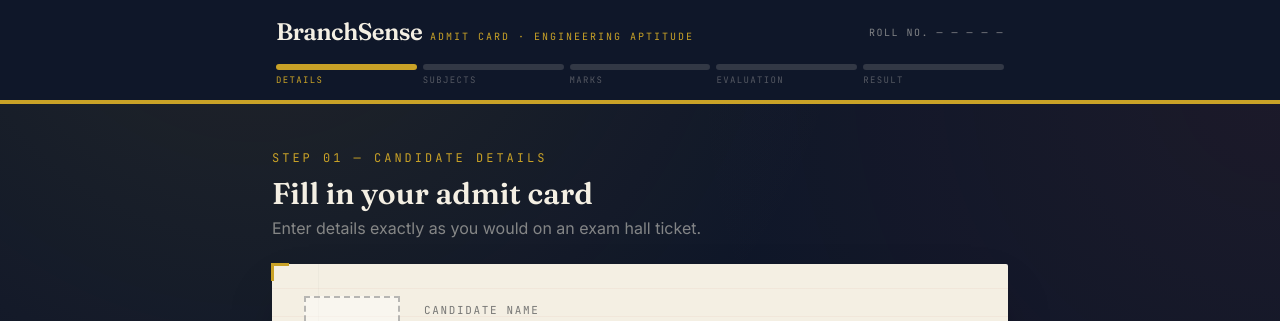
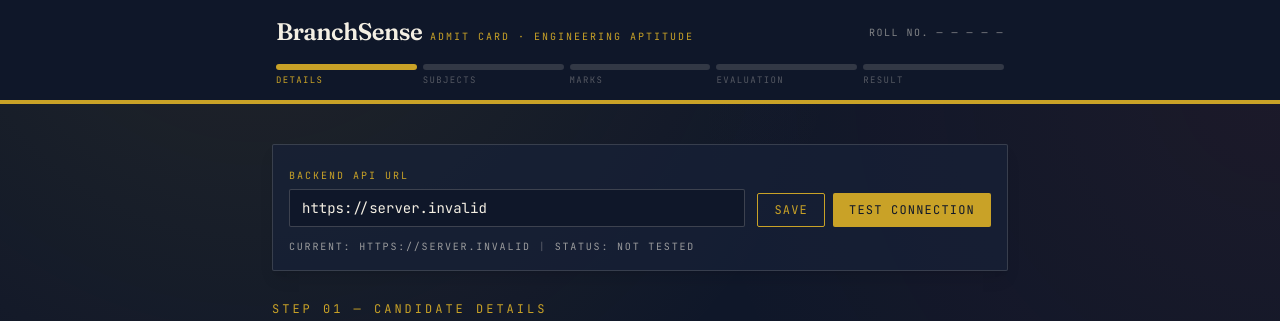
Before and after one commit to jayanth1-fedfw/BranchSense, a React (Vite) app in the folder frontend/: page / in a window 1280 px wide. Shown: the top 321 px of the page. Built offline with nearby package versions, Linux system fonts and the light colour scheme; no server answers; the HTML template or start-up script is replaced by a standard one.

Commit message:
Add runtime API settings and connection test to frontend

```diff
--- a/frontend/package.json
+++ b/frontend/package.json
@@ -1,6 +1,7 @@
 {
   "name": "branchsense-frontend",
   "version": "1.0.0",
+  "type": "module",
   "private": true,
   "scripts": {
     "dev": "vite",
--- a/frontend/src/App.jsx
+++ b/frontend/src/App.jsx
@@ -1,4 +1,4 @@
-import { useState } from 'react';
+import { useEffect, useState } from 'react';
 import Onboarding from './screens/Onboarding';
 import SubjectSelection from './screens/SubjectSelection';
 import TopicMarksInput from './screens/TopicMarksInput';
@@ -21,8 +21,39 @@
   const [selectedSubjects, setSelectedSubjects] = useState([]);
   const [result, setResult] = useState(null);
   const [error, setError] = useState(null);
+  const [apiUrl, setApiUrl] = useState('');
+  const [apiStatus, setApiStatus] = useState('idle');
 
   const stepIndex = STEPS.findIndex((s) => s.key === step);
+
+  useEffect(() => {
+    setApiUrl(api.getApiBaseUrl());
+  }, []);
+
+  async function handleSaveApiUrl() {
+    const trimmed = apiUrl.trim();
+    if (!trimmed) return;
+    api.setApiBaseUrl(trimmed);
+    setApiStatus('saved');
+    setError(null);
+  }
+
+  async function handleTestConnection() {
+    const trimmed = apiUrl.trim();
+    if (trimmed) {
+      api.setApiBaseUrl(trimmed);
+    }
+
+    setApiStatus('testing');
+    try {
+      await api.checkHealth();
+      setApiStatus('connected');
+      setError(null);
+    } catch (err) {
+      setApiStatus('failed');
+      setError(`Backend connection failed: ${err.message}`);
+    }
+  }
 
   async function handleOnboardingComplete(formData) {
     setError(null);
@@ -106,6 +137,52 @@
       </header>
 
       <main className="mx-auto max-w-3xl px-4 py-10">
+        <section className="mb-6 rounded-sm border border-paper/15 bg-ink-2/70 p-4 text-paper shadow-lg">
+          <div className="flex flex-col gap-3 lg:flex-row lg:items-end">
+            <div className="flex-1">
+              <label className="font-mono text-[10px] uppercase tracking-[0.2em] text-brass">
+                Backend API URL
+              </label>
+              <input
+                value={apiUrl}
+                onChange={(e) => setApiUrl(e.target.value)}
+                className="mt-1 w-full rounded-sm border border-paper/20 bg-ink px-3 py-2 font-mono text-sm text-paper outline-none focus:border-brass"
+                placeholder="https://your-backend.onrender.com/api"
+              />
+            </div>
+
+            <div className="flex gap-2">
+              <button
+                type="button"
+                onClick={handleSaveApiUrl}
+                className="rounded-sm border border-brass px-4 py-2 font-mono text-xs uppercase tracking-widest text-brass hover:bg-brass/10"
+              >
+                Save
+              </button>
+              <button
+                type="button"
+                onClick={handleTestConnection}
+                className="rounded-sm bg-brass px-4 py-2 font-mono text-xs uppercase tracking-widest text-ink hover:opacity-90"
+              >
+                Test Connection
+              </button>
+            </div>
+          </div>
+
+          <div className="mt-3 flex flex-wrap items-center gap-2 font-mono text-[10px] uppercase tracking-[0.18em] text-paper/60">
+            <span>Current: {api.getApiBaseUrl()}</span>
+            <span className="text-paper/30">|</span>
+            <span>
+              Status:{' '}
+              {apiStatus === 'idle' && 'not tested'}
+              {apiStatus === 'saved' && 'saved'}
+              {apiStatus === 'testing' && 'testing...'}
+              {apiStatus === 'connected' && 'connected'}
+              {apiStatus === 'failed' && 'failed'}
+            </span>
+          </div>
+        </section>
+
         {error && (
           <div className="mb-6 rounded-md border-2 border-redpen bg-redpen/10 px-4 py-3 font-mono text-sm text-redpen">
             ✕ {error}
--- a/frontend/src/api/client.js
+++ b/frontend/src/api/client.js
@@ -1,22 +1,68 @@
-const BASE_URL =
-  import.meta.env.VITE_API_URL ||
-  (window.location.hostname === 'localhost' || window.location.hostname === '127.0.0.1'
+const STORAGE_KEY = 'branchsense_api_url';
+
+function getStoredBaseUrl() {
+  if (typeof window === 'undefined') return null;
+  return window.localStorage.getItem(STORAGE_KEY);
+}
+
+export function getApiBaseUrl() {
+  const stored = getStoredBaseUrl();
+  if (stored) return stored;
+
+  if (import.meta.env.VITE_API_URL) return import.meta.env.VITE_API_URL;
+
+  return window.location.hostname === 'localhost' || window.location.hostname === '127.0.0.1'
     ? 'http://localhost:4000/api'
-    : 'https://branchsense-api.onrender.com/api');
+    : 'https://branchsense-api.onrender.com/api';
+}
+
+export function setApiBaseUrl(url) {
+  if (typeof window === 'undefined') return;
+  const normalized = url.trim().replace(/\/$/, '');
+  window.localStorage.setItem(STORAGE_KEY, normalized);
+}
+
+export function clearApiBaseUrl() {
+  if (typeof window === 'undefined') return;
+  window.localStorage.removeItem(STORAGE_KEY);
+}
 
 async function request(path, options = {}) {
-  const res = await fetch(`${BASE_URL}${path}`, {
+  const baseUrl = getApiBaseUrl();
+  const res = await fetch(`${baseUrl}${path}`, {
     headers: { 'Content-Type': 'application/json' },
     ...options,
   });
-  const data = await res.json();
+
+  const rawText = await res.text();
+  let data;
+  try {
+    data = rawText ? JSON.parse(rawText) : {};
+  } catch {
+    data = { message: rawText };
+  }
+
   if (!res.ok) {
-    throw new Error(data.error || `Request failed: ${res.status}`);
+    throw new Error(data.error || data.message || `Request failed: ${res.status}`);
   }
   return data;
 }
 
+async function checkHealth() {
+  const baseUrl = getApiBaseUrl().replace(/\/api\/?$/, '');
+  const res = await fetch(`${baseUrl}/health`);
+  if (!res.ok) {
+    throw new Error(`Health check failed: ${res.status}`);
+  }
+  return res.json();
+}
+
 export const api = {
+  getApiBaseUrl,
+  setApiBaseUrl,
+  clearApiBaseUrl,
+  checkHealth,
+
   registerStudent: (payload) =>
     request('/student/register', { method: 'POST', body: JSON.stringify(payload) }),
 
```
